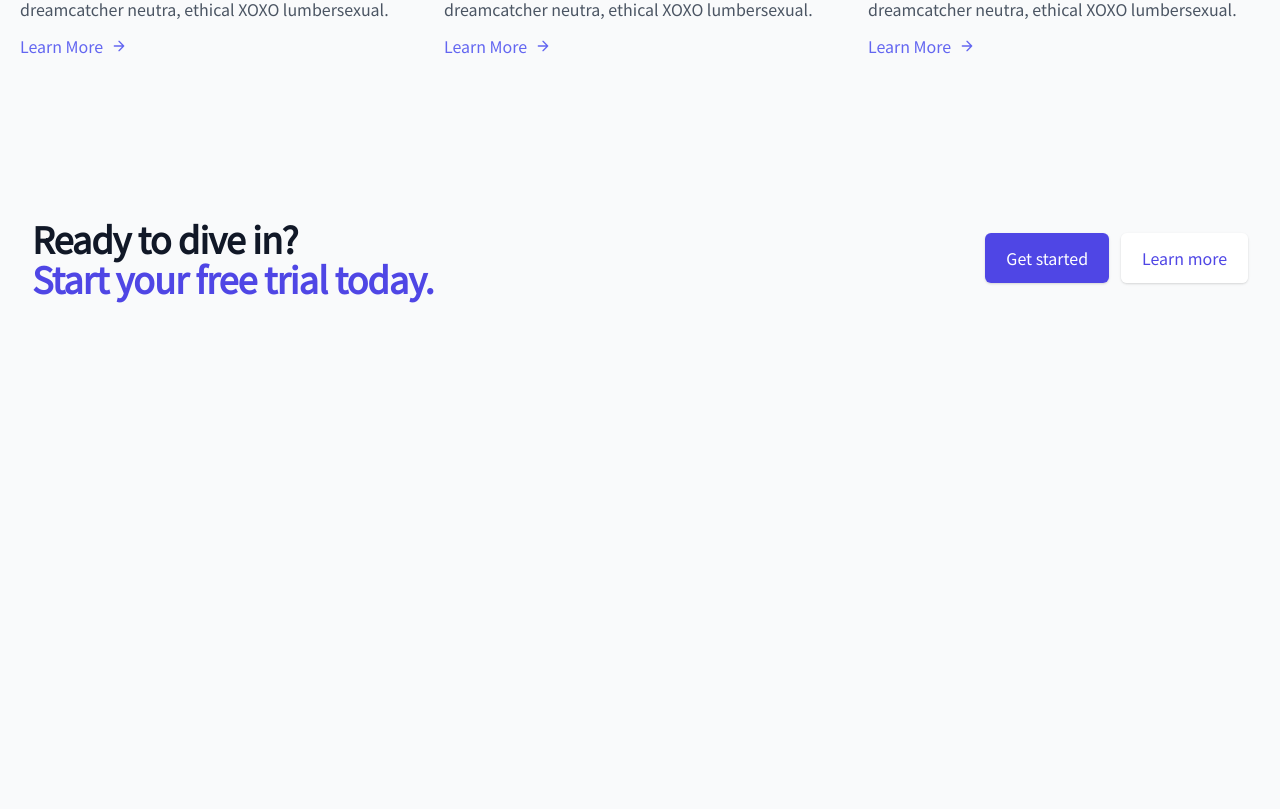
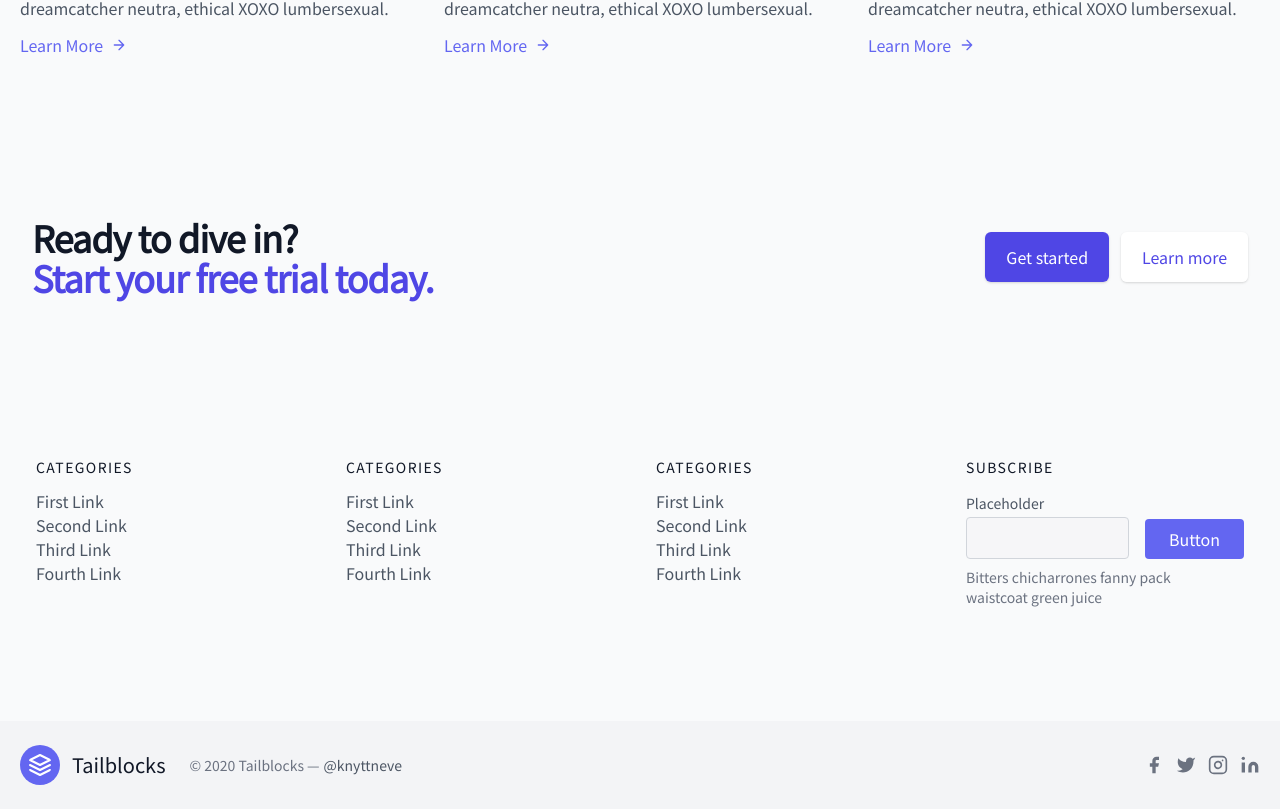
Before and after one commit to Variiiest/reactlolgoal, a React (Create React App) app: page / in a window 1280 px wide. Shown: the part 1696-2505 px from the top of the page. Before the commit the page ends 2058 px from the top, so only its background shows below. Built offline with nearby package versions, Linux system fonts and the light colour scheme.

Commit message:
first commit

```diff
--- a/src/components/BlogMain.js
+++ b/src/components/BlogMain.js
@@ -4,7 +4,7 @@ export class BlogMain extends Component {
     render() {
         return (
             <div>
-                <section className="text-gray-600 body-font bg-gray-50">
+                <section className="text-gray-600 body-font">
   <div className="container px-5 py-24 mx-auto">
 
     <div className="flex flex-wrap sm:-m-4 -mx-4 -mb-10 -mt-4">
--- /dev/null
+++ b/src/components/Footer.js
@@ -0,0 +1,119 @@
+import React, { Component } from 'react'
+
+export class Footer extends Component {
+    render() {
+        return (
+            <div>
+                  <footer className="text-gray-600 body-font">
+        <div className="container px-5 py-24 mx-auto">
+          <div className="flex flex-wrap md:text-left text-center order-first">
+            <div className="lg:w-1/4 md:w-1/2 w-full px-4">
+              <h2 className="title-font font-medium text-gray-900 tracking-widest text-sm mb-3">CATEGORIES</h2>
+              <nav className="list-none mb-10">
+                <li>
+                  <a href="/" className="text-gray-600 hover:text-gray-800">First Link</a>
+                </li>
+                <li>
+                  <a href="/" className="text-gray-600 hover:text-gray-800">Second Link</a>
+                </li>
+                <li>
+                  <a href="/" className="text-gray-600 hover:text-gray-800">Third Link</a>
+                </li>
+                <li>
+                  <a href="/" className="text-gray-600 hover:text-gray-800">Fourth Link</a>
+                </li>
+              </nav>
+            </div>
+            <div className="lg:w-1/4 md:w-1/2 w-full px-4">
+              <h2 className="title-font font-medium text-gray-900 tracking-widest text-sm mb-3">CATEGORIES</h2>
+              <nav className="list-none mb-10">
+                <li>
+                  <a href="/" className="text-gray-600 hover:text-gray-800">First Link</a>
+                </li>
+                <li>
+                  <a href="/" className="text-gray-600 hover:text-gray-800">Second Link</a>
+                </li>
+                <li>
+                  <a href="/" className="text-gray-600 hover:text-gray-800">Third Link</a>
+                </li>
+                <li>
+                  <a href="/" className="text-gray-600 hover:text-gray-800">Fourth Link</a>
+                </li>
+              </nav>
+            </div>
+            <div className="lg:w-1/4 md:w-1/2 w-full px-4">
+              <h2 className="title-font font-medium text-gray-900 tracking-widest text-sm mb-3">CATEGORIES</h2>
+              <nav className="list-none mb-10">
+                <li>
+                  <a href="/" className="text-gray-600 hover:text-gray-800">First Link</a>
+                </li>
+                <li>
+                  <a href="/" className="text-gray-600 hover:text-gray-800">Second Link</a>
+                </li>
+                <li>
+                  <a href="/" className="text-gray-600 hover:text-gray-800">Third Link</a>
+                </li>
+                <li>
+                  <a href="/" className="text-gray-600 hover:text-gray-800">Fourth Link</a>
+                </li>
+              </nav>
+            </div>
+            <div className="lg:w-1/4 md:w-1/2 w-full px-4">
+              <h2 className="title-font font-medium text-gray-900 tracking-widest text-sm mb-3">SUBSCRIBE</h2>
+              <div className="flex xl:flex-nowrap md:flex-nowrap lg:flex-wrap flex-wrap justify-center items-end md:justify-start">
+                <div className="relative w-40 sm:w-auto xl:mr-4 lg:mr-0 sm:mr-4 mr-2">
+                  <label htmlFor="footer-field" className="leading-7 text-sm text-gray-600">Placeholder</label>
+                  <input type="text" id="footer-field" name="footer-field" className="w-full bg-gray-100 bg-opacity-50 rounded border border-gray-300 focus:bg-transparent focus:ring-2 focus:ring-indigo-200 focus:border-indigo-500 text-base outline-none text-gray-700 py-1 px-3 leading-8 transition-colors duration-200 ease-in-out" />
+                </div>
+                <button className="lg:mt-2 xl:mt-0 flex-shrink-0 inline-flex text-white bg-indigo-500 border-0 py-2 px-6 focus:outline-none hover:bg-indigo-600 rounded">Button</button>
+              </div>
+              <p className="text-gray-500 text-sm mt-2 md:text-left text-center">Bitters chicharrones fanny pack
+                <br className="lg:block hidden" />waistcoat green juice
+              </p>
+            </div>
+          </div>
+        </div>
+        <div className="bg-gray-100">
+          <div className="container px-5 py-6 mx-auto flex items-center sm:flex-row flex-col">
+            <a href="/" className="flex title-font font-medium items-center md:justify-start justify-center text-gray-900">
+              <svg xmlns="http://www.w3.org/2000/svg" fill="none" stroke="currentColor" strokeLinecap="round" strokeLinejoin="round" strokeWidth={2} className="w-10 h-10 text-white p-2 bg-indigo-500 rounded-full" viewBox="0 0 24 24">
+                <path d="M12 2L2 7l10 5 10-5-10-5zM2 17l10 5 10-5M2 12l10 5 10-5" />
+              </svg>
+              <span className="ml-3 text-xl">Tailblocks</span>
+            </a>
+            <p className="text-sm text-gray-500 sm:ml-6 sm:mt-0 mt-4">© 2020 Tailblocks —
+              <a href="https://twitter.com/knyttneve" rel="noopener noreferrer" className="text-gray-600 ml-1" target="_blank">@knyttneve</a>
+            </p>
+            <span className="inline-flex sm:ml-auto sm:mt-0 mt-4 justify-center sm:justify-start">
+              <a href="/" className="text-gray-500">
+                <svg fill="currentColor" strokeLinecap="round" strokeLinejoin="round" strokeWidth={2} className="w-5 h-5" viewBox="0 0 24 24">
+                  <path d="M18 2h-3a5 5 0 00-5 5v3H7v4h3v8h4v-8h3l1-4h-4V7a1 1 0 011-1h3z" />
+                </svg>
+              </a>
+              <a href="/" className="ml-3 text-gray-500">
+                <svg fill="currentColor" strokeLinecap="round" strokeLinejoin="round" strokeWidth={2} className="w-5 h-5" viewBox="0 0 24 24">
+                  <path d="M23 3a10.9 10.9 0 01-3.14 1.53 4.48 4.48 0 00-7.86 3v1A10.66 10.66 0 013 4s-4 9 5 13a11.64 11.64 0 01-7 2c9 5 20 0 20-11.5a4.5 4.5 0 00-.08-.83A7.72 7.72 0 0023 3z" />
+                </svg>
+              </a>
+              <a href="/" className="ml-3 text-gray-500">
+                <svg fill="none" stroke="currentColor" strokeLinecap="round" strokeLinejoin="round" strokeWidth={2} className="w-5 h-5" viewBox="0 0 24 24">
+                  <rect width={20} height={20} x={2} y={2} rx={5} ry={5} />
+                  <path d="M16 11.37A4 4 0 1112.63 8 4 4 0 0116 11.37zm1.5-4.87h.01" />
+                </svg>
+              </a>
+              <a href="/" className="ml-3 text-gray-500">
+                <svg fill="currentColor" stroke="currentColor" strokeLinecap="round" strokeLinejoin="round" strokeWidth={0} className="w-5 h-5" viewBox="0 0 24 24">
+                  <path stroke="none" d="M16 8a6 6 0 016 6v7h-4v-7a2 2 0 00-2-2 2 2 0 00-2 2v7h-4v-7a6 6 0 016-6zM2 9h4v12H2z" />
+                  <circle cx={4} cy={4} r={2} stroke="none" />
+                </svg>
+              </a>
+            </span>
+          </div>
+        </div>
+      </footer>
+            </div>
+        )
+    }
+}
+
+export default Footer
--- a/src/components/Hero.js
+++ b/src/components/Hero.js
@@ -4,7 +4,7 @@ export class Hero extends Component {
     render() {
         return (
             <div>
-         <section className="text-gray-600 body-font bg-gray-50">
+         <section className="text-gray-600 body-font ">
   <div className="container mx-auto flex px-5 py-24 md:flex-row flex-col items-center">
     <div className="lg:flex-grow md:w-1/2 lg:pr-24 md:pr-16 flex flex-col md:items-start md:text-left mb-16 md:mb-0 items-center text-center">
       <h1 className="title-font sm:text-4xl text-3xl mb-4 font-medium text-gray-900">Before they sold out
--- a/src/components/Navbar.js
+++ b/src/components/Navbar.js
@@ -1,5 +1,6 @@
 import React, {Component} from 'react'
 import BlogMain from './BlogMain';
+import Footer from './Footer';
 import Hero from './Hero';
 import Services from './Services';
 import Subscribe from './Subscribe';
@@ -30,19 +31,19 @@ export class Navbar extends Component {
   }
   render() {
     return (
-      <div className="bg-gray-50">
+      <div className="">
 
 
 
 
-            <div className="relative border-green-100 border-b">
+            <div className="relative">
 
         <div className="max-w-7xl mx-auto px-4 sm:px-6 ">
           <div className="flex justify-between items-center py-6 md:justify-start md:space-x-10 ">
             <div className="flex justify-start lg:w-0 lg:flex-1">
-              <a href="/" className="text-3xl font-bold text-green-600">
+              <a href="/" className="text-3xl font-bold text-indigo-600">
                 <span className="sr-only">Logo</span>
-                lolgoal
+                Lolgoal
               </a>
             </div>
             <div className="-mr-2 -my-2 lg:hidden">
@@ -94,14 +95,14 @@ export class Navbar extends Component {
         </div>
 
         <div className={"absolute top-0 inset-x-0 p-2 transition transform origin-top-right"+ ( this.state.openList3 ? "" : " hidden")}>
-          <div className="rounded-lg ring-1 ring-gray-200 ring-opacity-5 bg-gray-200 divide-y-2 divide-gray-50">
+          <div className="rounded-lg ring-1 ring-gray-200 ring-opacity-5 bg-gray-200">
             <div className="pt-5 pb-6 px-5">
               <div className="flex items-center justify-between">
                 <div>
-                  <img className="h-8 w-auto" src="https://tailwindui.com/img/logos/workflow-mark-indigo-600.svg" alt="Workflow" />
+
                 </div>
                 <div className="-mr-2">
-                  <button type="button" className="bg-gray-200 rounded-md p-2 inline-flex items-center justify-center text-gray-900 hover:text-gray-900 hover:bg-gray-200 focus:outline-none focus:ring-2 focus:ring-inset focus:ring-indigo-500" onClick={()=>this.setListOpen3()}>
+                  <button type="button" className="bg-gray-100 rounded-md p-2 inline-flex items-center justify-center text-gray-900 hover:text-gray-900 hover:bg-gray-200 focus:outline-none focus:ring-2 focus:ring-inset focus:ring-indigo-500" onClick={()=>this.setListOpen3()}>
                     <span className="sr-only">Close menu</span>
 
                     <svg className="h-6 w-6" xmlns="http://www.w3.org/2000/svg" fill="none" viewBox="0 0 24 24" stroke="currentColor" aria-hidden="true">
@@ -115,47 +116,25 @@ export class Navbar extends Component {
             <div className="py-6 px-5 space-y-6">
               <div className="grid grid-cols-2 gap-y-4 gap-x-8">
                 <a href="/" className="text-base font-medium text-gray-900 hover:text-gray-700">
-                  Pricing
+                  Services
                 </a>
                 <a href="/" className="text-base font-medium text-gray-900 hover:text-gray-700">
-                  Docs
+                  Projects
                 </a>
                 <a href="/" className="text-base font-medium text-gray-900 hover:text-gray-700">
-                  Enterprise
-                </a>
-                <a href="/" className="text-base font-medium text-gray-900 hover:text-gray-700">
-                  Blog
-                </a>
-                <a href="/" className="text-base font-medium text-gray-900 hover:text-gray-700">
-                  Help Center
-                </a>
-                <a href="/" className="text-base font-medium text-gray-900 hover:text-gray-700">
-                  Guides
-                </a>
-                <a href="/" className="text-base font-medium text-gray-900 hover:text-gray-700">
-                  Security
+                  Programming
                 </a>
                 <a href="/" className="text-base font-medium text-gray-900 hover:text-gray-700">
                   Events
                 </a>
-              </div>
-              <div>
-                <a href="/" className="w-full flex items-center justify-center px-4 py-2 border border-transparent rounded-md shadow-sm text-base font-medium text-gray-900 bg-blue-600 hover:bg-blue-700">
-                  Sign up
-                </a>
-                <p className="mt-6 text-center text-base font-medium text-gray-900">
-                  Existing customer?
-                  <a href="/" className="text-indigo-600 hover:text-indigo-500">
-                    Sign in
-                  </a>
-                </p>
+
               </div>
             </div>
           </div>
         </div>
       </div>
 
-      <section className={"text-indigo-200 body-font py-12"+( this.state.openList1 ? "" : " hidden")} onMouseLeave={()=>this.setListOpen1()}>
+      <section className={"text-gray-800 body-font py-12"+( this.state.openList1 ? "" : " hidden")} onMouseLeave={()=>this.setListOpen1()}>
         <div className="container flex flex-wrap px-5 mx-auto items-center jobcard rounded-lg">
           <div className="md:w-1/2 md:pr-12 md:py-8 md:border-b-0 mb-10 md:mb-0 pb-10 border-b border-gray-900">
             <h1 className="sm:text-3xl text-2xl font-medium title-font mb-2 text-">Pitchfork Kickstarter Taxidermy</h1>
@@ -217,7 +196,7 @@ export class Navbar extends Component {
       </section>
 
 
-      <section className={"text-indigo-200 body-font"+( this.state.openList2 ? "" : " hidden")} onMouseLeave={()=>this.setListOpen2()}>
+      <section className={"text-gray-800 body-font"+( this.state.openList2 ? "" : " hidden")} onMouseLeave={()=>this.setListOpen2()}>
       <div className="container px-5 py-2 pb-10  mx-auto">
 
         <div className="flex flex-wrap jobcard rounded-lg">
@@ -265,6 +244,7 @@ export class Navbar extends Component {
     <Services/>
     <BlogMain/>
     <Subscribe/>
+    <Footer/>
       </div>
     )
   }
--- a/src/components/Services.js
+++ b/src/components/Services.js
@@ -6,7 +6,7 @@ export class Services extends Component {
 
                 <>
 {/* This example requires Tailwind CSS v2.0+ */}
-<div className="py-12 bg-gray-50">
+<div className="py-12">
   <div className="max-w-7xl mx-auto px-4 sm:px-6 lg:px-8">
     <div className="lg:text-center">
       <h2 className="text-base text-indigo-600 font-semibold tracking-wide uppercase">Transactions</h2>
```
